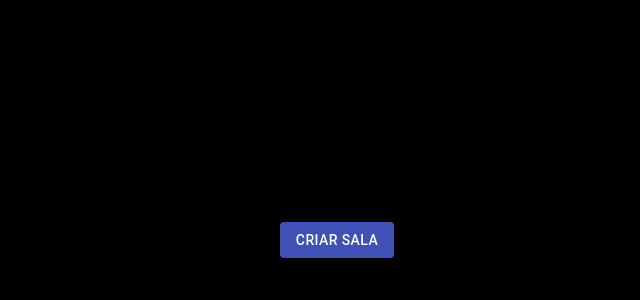
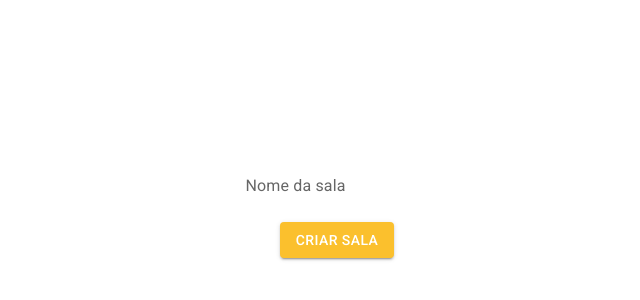
Before and after one commit to Sconzo/poker18, a React (Vite) app: page /home in a window 1280 px wide. Shown: the part 120-420 px from the top of the page, without its empty margins (303-943 px from the left). Built offline with nearby package versions, Linux system fonts and the light colour scheme.

Commit message:
Added theme feat()

```diff
--- a/index.html
+++ b/index.html
@@ -5,8 +5,16 @@
     <link rel="icon" type="image/svg+xml" href="/vite.svg" />
     <meta name="viewport" content="width=device-width, initial-scale=1.0" />
     <title>Vite + React + TS</title>
+    <link
+            rel="stylesheet"
+            href="https://fonts.googleapis.com/css?family=Roboto:300,400,500,700&display=swap"
+    />
+    <link
+            rel="stylesheet"
+            href="https://fonts.googleapis.com/icon?family=Material+Icons"
+    />
   </head>
-  <body style="background-color: black">
+  <body style="background-color: white">
     <div id="root"></div>
     <script type="module" src="/src/main.tsx"></script>
   </body>
--- a/package.json
+++ b/package.json
@@ -9,7 +9,11 @@
     "preview": "vite preview"
   },
   "dependencies": {
+    "@emotion/react": "^11.10.6",
+    "@emotion/styled": "^11.10.6",
     "@material-ui/core": "^4.12.4",
+    "@mui/icons-material": "^5.11.16",
+    "@mui/material": "^5.12.0",
     "react": "^18.2.0",
     "react-dom": "^18.2.0",
     "react-router-dom": "^6.10.0"
--- /dev/null
+++ b/src/shared/themes/LightTheme.ts
@@ -0,0 +1,23 @@
+import { createTheme } from "@mui/material/styles";
+import {cyan, yellow} from "@mui/material/colors";
+
+export const LightTheme = createTheme({
+    palette: {
+        primary: {
+            main: yellow[700],
+            dark: yellow[800],
+            light: yellow[500],
+            contrastText: "#ffffff"
+        },
+        secondary: {
+            main: cyan[500],
+            dark: cyan[400],
+            light: cyan[300],
+            contrastText: "#ffffff"
+        },
+        background:{
+            paper: "#ffffff",
+            default: "#f7f6f3"
+        }
+    }
+});
--- /dev/null
+++ b/src/shared/themes/index.ts
@@ -0,0 +1 @@
+export * from './LightTheme';
```
Also changed, not shown: src/App.tsx (+6 -1 lines), 1 other file (tests, documents, lock files or other folders).
